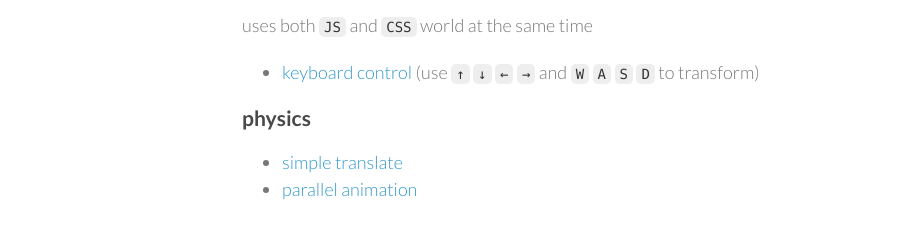
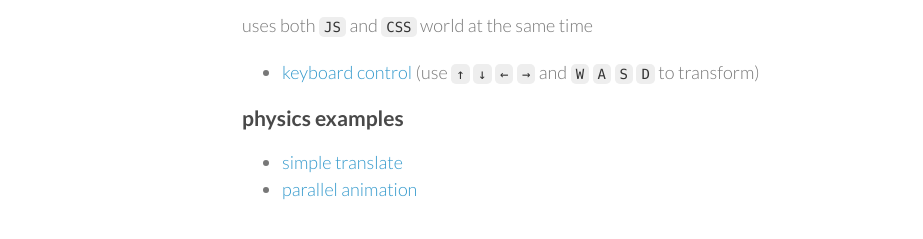
Before and after one commit to lvivski/animatic, a Jekyll site: the page built from index.md, in a window 1280 px wide and 900 px high, scrolled down 3957 px. Shown: the part 627-866 px from the top of the window, without its empty margins (178-1101 px from the left). Built offline with Jekyll 4.4.1, drawn with Linux system fonts in a browser that asks for light colours; Markdown is read by kramdown in place of the engine named in the settings; comment, search, counter and statistics services are not loaded; some of the changed lines change nothing that is shown.

Commit message:
fix links

````diff
--- a/index.md
+++ b/index.md
@@ -5,7 +5,7 @@
 
 And it's only **5k** when gzipped.
 
-**[Examples](#toc_12)**
+**[Examples](#examples)**
 
 ### Browser support
 Chrome, Safari, Firefox, Internet Explorer 10
@@ -17,11 +17,11 @@
 
 Anima gives you the ability to use delays and durations normally, even for pure CSS animations. It uses CSS transforms and 3d-transforms together with Javascript to create animation. You have full control over the flow, so you can start, stop, cancel animations and even create event-based stuff. Or it can generate pure CSS animations, but has limitations for parallel animations.
 
-_Anima is the only animation framework that has elementary **physics integrated**. Now you can create lifelike animations with ease! See [Physics API section](#toc_11)_
+_Anima is the only animation framework that has elementary **physics integrated**. Now you can create lifelike animations with ease! See [Physics API section](#physics)_
 
 ## API
 
-[Single](#toc_3) | [Sequence](#toc_4) | [Parallel](#toc_5) | [Infinite](#toc_6) | [Control methods](#toc_7) | [Events](#toc_8) | [Easings](#toc_9) | [Timeline](#toc_10) | [Physics](#toc_11)
+[Single](#single-animation) | [Sequence](#sequential-animations) | [Parallel](#parallel-animations) | [Infinite](#infinite-animations) | [Control methods](#taking-control) | [Events](#animation-events) | [Easings](#timing-functions) | [Timeline](#timeline) | [Physics](#physics)
 
 At first you have to initialize the World, so the frame loop will start (so called `JS` mode)
 
@@ -158,7 +158,7 @@
 })
 ```
 
-Take a look at [physics examples](#toc_16)
+Take a look at [physics examples](#physics-examples)
 
 ## Examples
 ### requestAnimationFrame
@@ -179,6 +179,6 @@
 
 - [keyboard control](example/keyboard_mixed.html) (use `↑` `↓` `←` `→` and `W` `A` `S` `D` to transform)
 
-### physics
+### physics examples
 - [simple translate](example/physics.html)
 - [parallel animation](example/parallel_physics.html)
````
